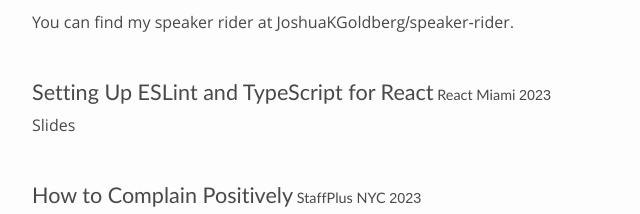
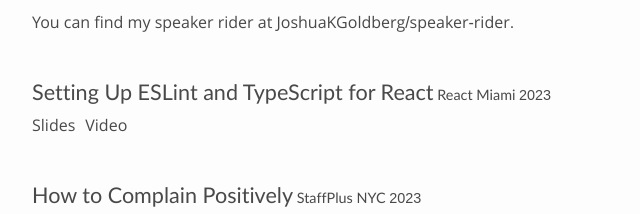
Before and after one commit to JoshuaKGoldberg/joshuakgoldberg-dot-com-old, a website: page src/index.html in a window 1280 px wide. Shown: the part 1362-1576 px from the top of the page, 68-708 px from the left. Drawn offline with Linux system fonts and the light colour scheme.

Commit message:
Added video link for React Miami

```diff
--- a/src/index.html
+++ b/src/index.html
@@ -188,6 +188,13 @@
                   rel="noopener"
                   target="_blank"
                   >Slides</a
+                >
+                <a
+                  aria-label="Video: Setting Up ESLint and TypeScript for React"
+                  href="https://www.youtube.com/live/mPPZ-NUnR-4?feature=share&t=25743"
+                  rel="noopener"
+                  target="_blank"
+                  >Video</a
                 >
               </p>
             </li>
```
